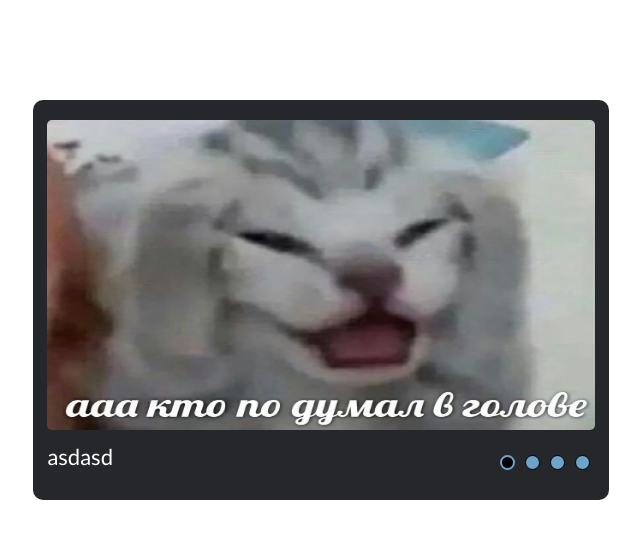
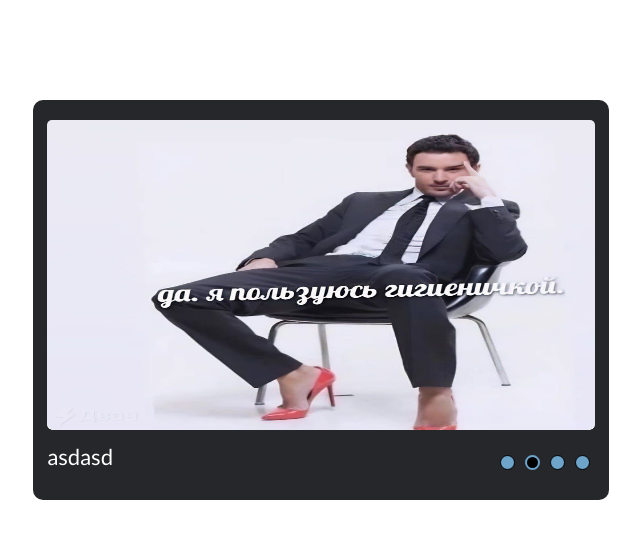
Before and after one commit to FlaxidHair/cssMemeSlider, a plain HTML site: page cssMemeSlider/index.html in a window 1280 px wide. Both pictures are taken after a click on the element 851 px from the left and 462 px from the top of the page. Shown: the whole page, without its empty margins (319-959 px from the left). Drawn offline with Linux system fonts and the light colour scheme.

Commit message:
feat: add functional of change slides and change pagination item  (Mon, Sep 09, 2024 11:38:10 AM)

```diff
--- a/cssMemeSlider/index.html
+++ b/cssMemeSlider/index.html
@@ -12,8 +12,8 @@
     <div class="slider">
         <div class="slider-wrapper">
             <div class="slider-wrapper__content slider-content">
-                <img class="slider-content-meme" src="./images/firstMeme.jpg" alt="Мем">
-                <img class="slider-content-meme" src="./images/secondMeme.jpg" alt="Мем">
+                <img class="slider-content-meme active-item" src="./images/firstMeme.jpg" alt="Мем">
+                <img class="slider-content-meme " src="./images/secondMeme.jpg" alt="Мем">
                 <img class="slider-content-meme" src="./images/thirdMeme.jpg" alt="Мем">
                 <img class="slider-content-meme" src="./images/fourthMeme.jpg" alt="Мем">
             </div>
--- a/cssMemeSlider/index.js
+++ b/cssMemeSlider/index.js
@@ -0,0 +1,13 @@
+const memes = [...document.querySelectorAll(".slider-content-meme")];
+const paginationItems = [...document.querySelectorAll(".pagination-wrap")];
+const sliderContent = document.querySelector(".slider-wrapper__content");
+
+paginationItems.forEach((el) => {
+  el.addEventListener("click", () => {
+    paginationItems.forEach((elem) => {
+      elem.children[0].classList.remove("active");
+    });
+    el.children[0].classList.add("active");
+    sliderContent.innerHTML = memes[paginationItems.indexOf(el)].outerHTML;
+  });
+});
```
